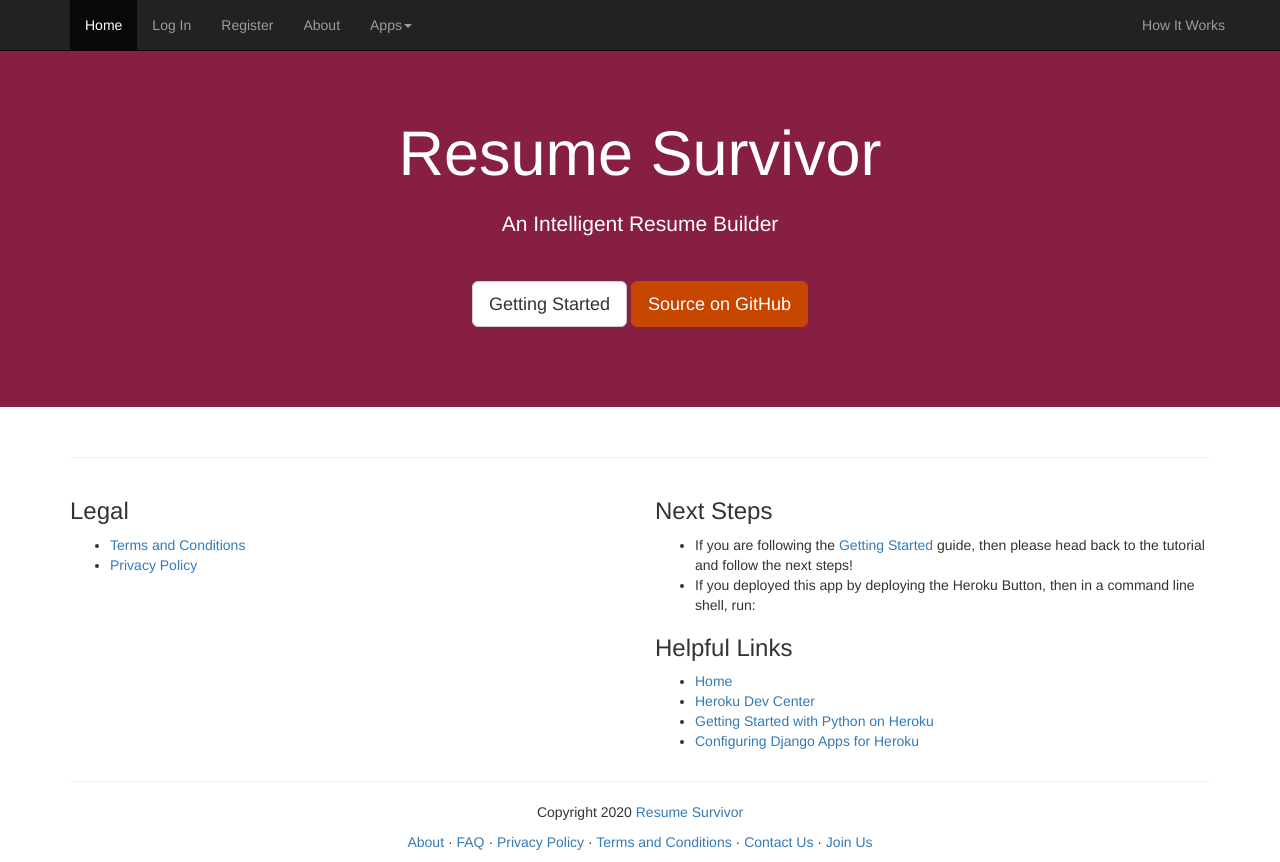
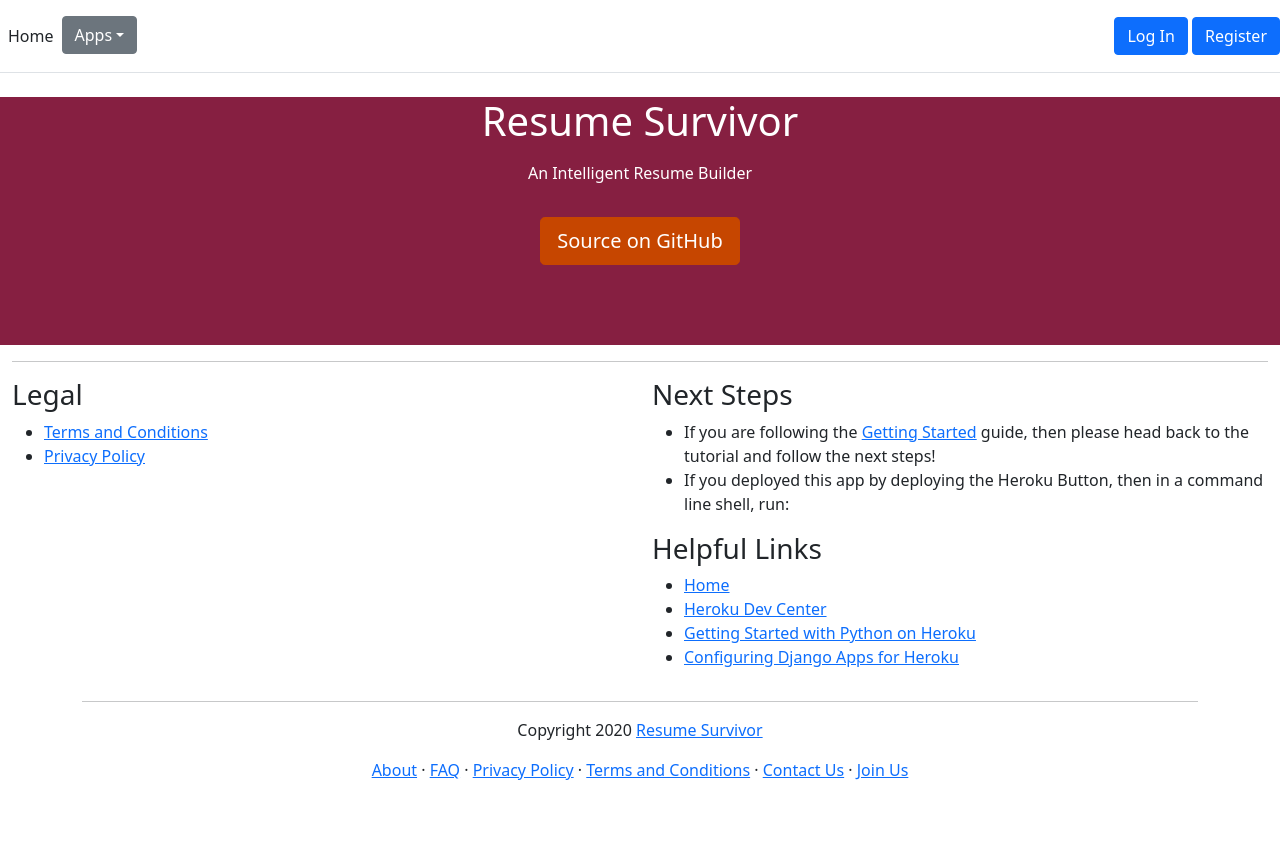
Before and after one commit to chenyuan99/Forkaia-ResumeSurvivor, a Django app: page / in a window 1280 px wide. After the commit the page ends 780 px from the top, so only its background shows below. Run offline with Django 3.2, Linux system fonts and the light colour scheme; some libraries are stand-ins or nearby versions.

Commit message:
update requirements.txt

```diff
--- a/hello/templates/base.html
+++ b/hello/templates/base.html
@@ -1,31 +1,44 @@
 <!DOCTYPE html>
 <html>
+
 <head>
   <title>Resume Survivor</title>
-  <link rel="stylesheet" type="text/css" href="//maxcdn.bootstrapcdn.com/bootstrap/3.3.4/css/bootstrap.min.css" />
+  <!-- <link rel="stylesheet" type="text/css" href="//maxcdn.bootstrapcdn.com/bootstrap/3.3.4/css/bootstrap.min.css" /> -->
+  <!-- CSS only -->
+  <link href="https://cdn.jsdelivr.net/npm/bootstrap@5.0.1/dist/css/bootstrap.min.css" rel="stylesheet"
+    integrity="sha384-+0n0xVW2eSR5OomGNYDnhzAbDsOXxcvSN1TPprVMTNDbiYZCxYbOOl7+AMvyTG2x" crossorigin="anonymous">
   <script src="https://ajax.googleapis.com/ajax/libs/jquery/2.1.3/jquery.min.js"></script>
-  <script type="text/javascript" src="//maxcdn.bootstrapcdn.com/bootstrap/3.3.4/js/bootstrap.min.js"></script>
+  <!-- <script type="text/javascript" src="//maxcdn.bootstrapcdn.com/bootstrap/3.3.4/js/bootstrap.min.js"></script> -->
+  <!-- JavaScript Bundle with Popper -->
+  <script src="https://cdn.jsdelivr.net/npm/bootstrap@5.0.1/dist/js/bootstrap.bundle.min.js"
+    integrity="sha384-gtEjrD/SeCtmISkJkNUaaKMoLD0//ElJ19smozuHV6z3Iehds+3Ulb9Bn9Plx0x4"
+    crossorigin="anonymous"></script>
   <style type="text/css">
     .jumbotron {
       background: #861F41;
       color: white;
       padding-bottom: 80px
     }
+
     .jumbotron .btn-primary {
       background: #C64600;
       border-color: #C64600
     }
+
     .jumbotron .btn-primary:hover {
       background: #E87722
     }
+
     .jumbotron p {
       color: #FFFFFF;
       max-width: 75%;
       margin: 1em auto 2em
     }
+
     .navbar+.jumbotron {
       margin-top: -20px
     }
+
     .jumbotron .lang-logo {
       display: block;
       background: #b01302;
@@ -36,9 +49,11 @@
       margin: auto;
       border: 2px solid white
     }
+
     .jumbotron .lang-logo img {
       max-width: 100%
     }
+
     .center {
       margin: auto;
       text-align: center;
@@ -46,46 +61,37 @@
       /* border: 3px solid #73AD21; */
       /* padding: 10px; */
     }
-
   </style>
 
 </head>
+
 <body>
-<nav class="navbar navbar-default navbar-static-top navbar-inverse">
-  <div class="container">
-    <ul class="nav navbar-nav">
+  <header
+    class="d-flex flex-wrap align-items-center justify-content-center justify-content-md-between py-3 mb-4 border-bottom">
+    <ul class="nav col-12 col-md-auto mb-2 justify-content-center mb-md-0">
       <li class="active">
-        <a href="/"></span> Home</a>
+        <a href="/" class="nav-link px-2 link-dark"></span> Home</a>
       </li>
-      <li>
-        <a href="/login"></span> Log In</a>
-      </li>
-      <li>
-        <a href="/register"></span> Register</a>
-      </li>
-      <li>
-        <a href="/login"></span> About</a>
-      </li>
-      <li class="dropdown">
-        <a href="#" class="dropdown-toggle" data-toggle="dropdown" role="button" aria-expanded="false"></span> Apps<span class="caret"></span></a>
+      <div class="dropdown">
+        <button class="btn btn-secondary dropdown-toggle" type="button" class="dropdown-toggle" data-bs-toggle="dropdown" aria-expanded="false"></span>
+          Apps<span class="caret"></span></button>
         <ul class="dropdown-menu" role="menu">
-            <li><a href="https://devcenter.heroku.com/articles/getting-started-with-java">Job Scraper</a></li>
-            <li><a href="/resumematch">Job Recommendation</a></li>
-            <li><a href="https://devcenter.heroku.com/articles/getting-started-with-scala">Resume Analytics</a></li>
-          </ul>
-      </li>
-    </ul>
-    <ul class="nav navbar-nav navbar-right">
-      <li class="navbar-right">
-        <a href="/how-it-works"></span> How It Works</a>
-      </li>
+          <li><a class="dropdown-item" href="https://devcenter.heroku.com/articles/getting-started-with-java">Job Scraper</a></li>
+          <li><a class="dropdown-item" href="/resumematch">Job Recommendation</a></li>
+          <li><a class="dropdown-item" href="https://devcenter.heroku.com/articles/getting-started-with-scala">Resume Analytics</a></li>
         </ul>
       </div>
-</nav>
+    </ul>
+    <div class="col-md-3 text-end">
+      <button type="button" href="/login" class="btn btn-primary"></span> Log In</button>
+      <button type="button" href="/register" class="btn btn-primary"></span> Register</button>
+    </div>
+  </header>
 
   {% block content %}{% endblock %}
 
   {% include 'footer.html' %}
 
 </body>
+
 </html>
--- a/hello/templates/index.html
+++ b/hello/templates/index.html
@@ -8,11 +8,11 @@
   <div class="container">
     <h1>Resume Survivor</h1>
     <p>An Intelligent Resume Builder </p>
-    <a type="button" class="btn btn-lg btn-default" href="https://devcenter.heroku.com/articles/getting-started-with-python"></span> Getting Started</a>
+    <!-- <a type="button" class="btn btn-lg btn-default" href="https://devcenter.heroku.com/articles/getting-started-with-python"></span> Getting Started</a> -->
     <a type="button" class="btn btn-lg btn-primary" href="https://github.com/chenyuan99/Forkaia-ResumeSurvivor"></span> Source on GitHub</a>
   </div>
 </div>
-<div class="container">
+<div class="container-fluid">
   <!-- <div class="alert alert-info text-center" role="alert">
     To deploy your own copy, and learn the fundamentals of the Heroku platform, head over to the <a href="https://devcenter.heroku.com/articles/getting-started-with-python" class="alert-link">Getting Started with Python on Heroku</a> tutorial.
   </div> -->
```
Also changed, not shown: requirements.txt (+0 -111 lines). Lines whose indentation alone changed are shown as unchanged.
